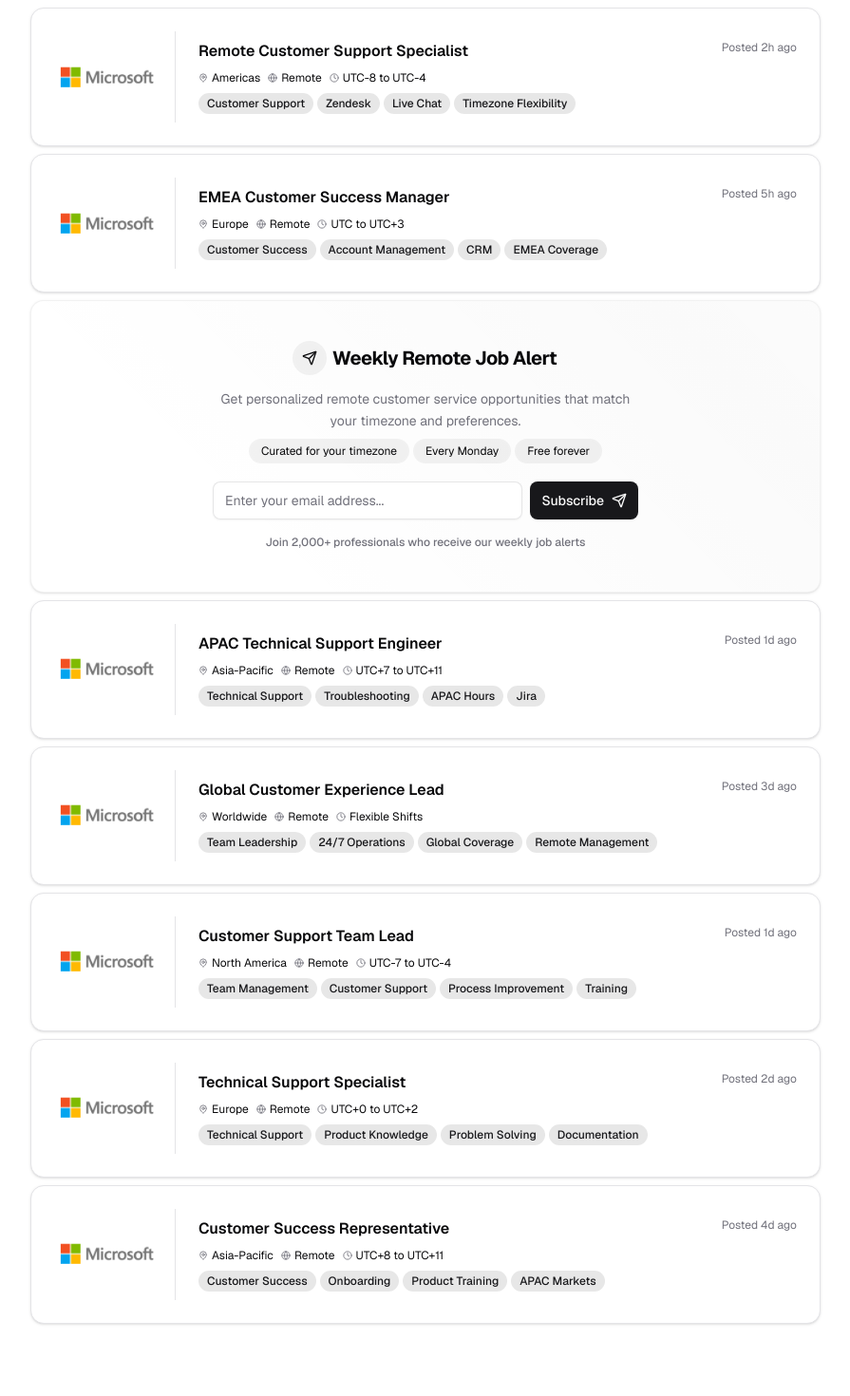
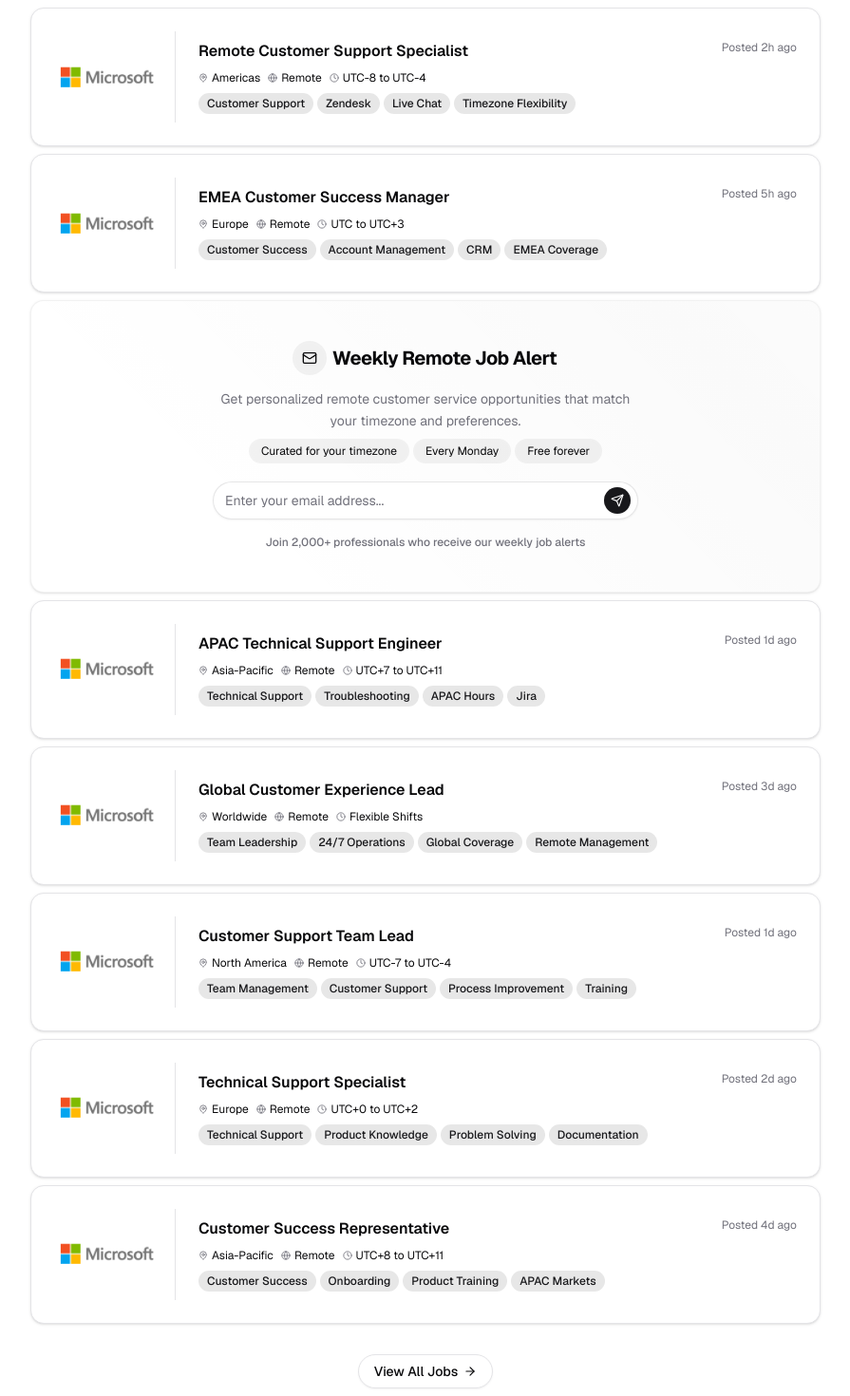
Before and after one commit to katsuragawaa/aligndesk, a Next.js app: page / in a window 1280 px wide. Shown: the part 790-2260 px from the top of the page at 95% size, without its empty margins (192-1087 px from the left). Before the commit the page ends 2192 px from the top, so only its background shows below. Built offline with nearby package versions, Linux system fonts and the light colour scheme.

Commit message:
feat: update jobs component with new icons and improved subscription form layout

```diff
--- a/components/jobs.tsx
+++ b/components/jobs.tsx
@@ -1,6 +1,6 @@
 "use client";
 
-import { Clock, Globe, MapPin, Send } from "lucide-react";
+import { ArrowRight, Clock, Globe, Mail, MapPin, Send } from "lucide-react";
 import Image from "next/image";
 import { useState } from "react";
 import { Badge } from "./ui/badge";
@@ -57,7 +57,12 @@
     type: "Remote",
     timezone: "UTC-7 to UTC-4",
     posted: "1d ago",
-    skills: ["Team Management", "Customer Support", "Process Improvement", "Training"],
+    skills: [
+      "Team Management",
+      "Customer Support",
+      "Process Improvement",
+      "Training",
+    ],
   },
   {
     title: "Technical Support Specialist",
@@ -65,7 +70,12 @@
     type: "Remote",
     timezone: "UTC+0 to UTC+2",
     posted: "2d ago",
-    skills: ["Technical Support", "Product Knowledge", "Problem Solving", "Documentation"],
+    skills: [
+      "Technical Support",
+      "Product Knowledge",
+      "Problem Solving",
+      "Documentation",
+    ],
   },
   {
     title: "Customer Success Representative",
@@ -73,7 +83,12 @@
     type: "Remote",
     timezone: "UTC+8 to UTC+11",
     posted: "4d ago",
-    skills: ["Customer Success", "Onboarding", "Product Training", "APAC Markets"],
+    skills: [
+      "Customer Success",
+      "Onboarding",
+      "Product Training",
+      "APAC Markets",
+    ],
   },
 ];
 
@@ -100,7 +115,7 @@
             <div className="flex flex-col items-center space-y-4 text-center">
               <div className="flex items-center gap-2">
                 <div className="bg-foreground/5 text-foreground ring-foreground/5 group-hover:ring-foreground/10 rounded-full p-2 ring-2 transition-all duration-300">
-                  <Send className="size-4" />
+                  <Mail className="size-4" />
                 </div>
                 <CardTitle className="text-foreground text-xl font-bold tracking-tight">
                   Weekly Remote Job Alert
@@ -133,20 +148,19 @@
                     placeholder="Enter your email address..."
                     value={email}
                     onChange={(e) => setEmail(e.target.value)}
-                    className="border-foreground/10 bg-background/80 focus:border-foreground/20 focus:ring-foreground/10 h-10 pr-4 backdrop-blur-sm transition-all duration-300 focus:ring-1"
+                    className="border-foreground/10 bg-background/80 focus:border-foreground/20 focus:ring-foreground/10 h-10 rounded-full pr-12 backdrop-blur-sm transition-all duration-300 focus:ring-1"
                     required
                   />
-                  <div className="text-foreground absolute top-1/2 right-4 -translate-y-1/2 text-xs font-medium">
-                    {email ? "✓" : ""}
+                  <div className="absolute top-1/2 right-2 flex -translate-y-1/2 items-center gap-1">
+                    <Button
+                      type="submit"
+                      size="icon"
+                      className="size-7 rounded-full"
+                    >
+                      <Send className="size-3.5" />
+                    </Button>
                   </div>
                 </div>
-                <Button
-                  type="submit"
-                  className="bg-primary text-primary-foreground shadow-primary/5 hover:bg-primary/90 hover:shadow-primary/10 h-10 gap-2 shadow-sm transition-all duration-300 hover:shadow-md"
-                >
-                  Subscribe
-                  <Send className="size-4" />
-                </Button>
               </form>
               <p className="text-muted-foreground text-xs font-medium">
                 Join 2,000+ professionals who receive our weekly job alerts
@@ -158,6 +172,15 @@
         {jobs.slice(2).map((job, index) => (
           <JobCard key={index + 2} job={job} />
         ))}
+
+        <div className="flex justify-center pt-6">
+          <Button variant="outline" className="group rounded-full">
+            <span className="flex items-center gap-1.5">
+              View All Jobs
+              <ArrowRight className="size-3.5 transition-transform duration-300 group-hover:translate-x-0.5" />
+            </span>
+          </Button>
+        </div>
       </div>
     </section>
   );
@@ -208,7 +231,7 @@
                 <Badge
                   key={skillIndex}
                   variant="secondary"
-                  className="bg-primary/10 text-primary hover:bg-primary/20 cursor-pointer transition-colors rounded-full"
+                  className="bg-primary/10 text-primary hover:bg-primary/20 cursor-pointer rounded-full transition-colors"
                 >
                   {skill}
                 </Badge>
```
